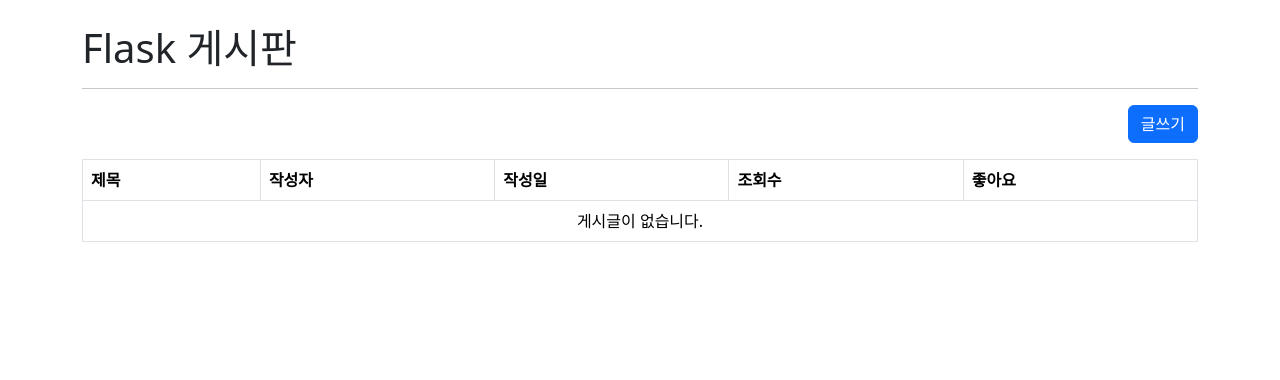
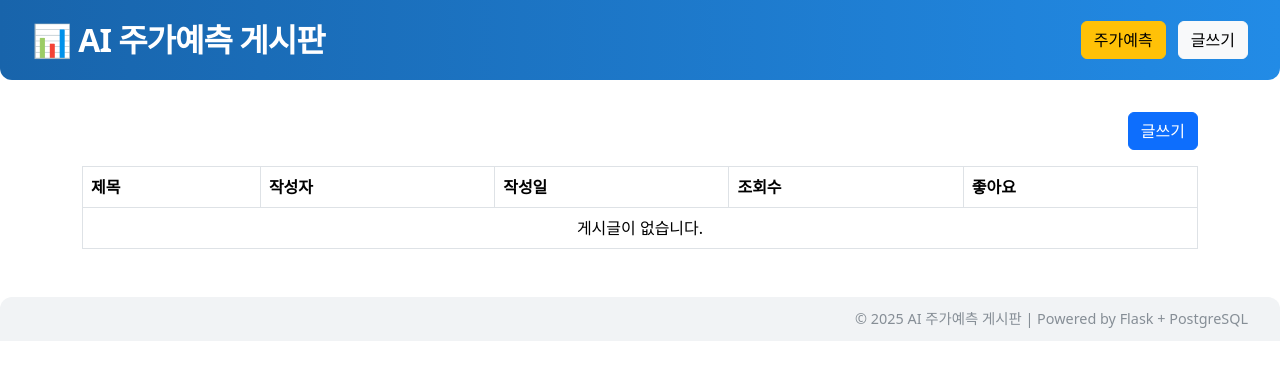
Before and after one commit to heesoo235/skhynix-stock, a Flask app: page / in a window 1280 px wide. Shown: the top 380 px of the page. Run offline with Flask 3, Linux system fonts and the light colour scheme; data that the repository does not hold is empty; some libraries are stand-ins or nearby versions.

Commit message:
git관리

```diff
--- a/app.py
+++ b/app.py
@@ -93,22 +93,6 @@ def view_post(post_id):
 
     return render_template('view.html', post=post, comments=comments, liked=liked)
 
-
-    cursor.execute('SELECT * FROM board.comments WHERE post_id = %s ORDER BY created_at', (post_id,))
-    comments = cursor.fetchall()
-    cursor.close()
-    conn.close()
-
-    user_ip = request.remote_addr
-    conn = get_db_connection()
-    cursor = conn.cursor()
-    cursor.execute('SELECT COUNT(*) FROM board.likes WHERE post_id = %s AND user_ip = %s', (post_id, user_ip))
-    liked = cursor.fetchone()[0] > 0
-    cursor.close()
-    conn.close()
-
-    return render_template('view.html', post=post, comments=comments, liked=liked)
-
 @app.route('/edit/<int:post_id>', methods=['GET'])
 def edit_form(post_id):
     conn = get_db_connection()
@@ -188,5 +172,26 @@ def like_post(post_id):
     flash(message)
     return redirect(url_for('view_post', post_id=post_id))
 
+@app.route('/stock_predict', methods=['GET', 'POST'])
+def stock_predict():
+    prediction = None
+    sentiment = None
+    if request.method == 'POST':
+        # 예시: 게시판 오늘 글을 다 불러와서 감성분석 후 예측
+        conn = get_db_connection()
+        cursor = conn.cursor(cursor_factory=DictCursor)
+        from datetime import date
+        today = date.today()
+        cursor.execute("SELECT content FROM board.posts WHERE created_at::date = %s", (today,))
+        rows = cursor.fetchall()
+        cursor.close()
+        conn.close()
+        combined_text = " ".join([row['content'] for row in rows])
+        # 간단 감성 분석/예측 예시 (여기서 실제 ML 모델 연결 가능)
+        sentiment = "positive" if "좋다" in combined_text else "neutral"
+        prediction = "내일 주가가 상승할 가능성이 높음!" if sentiment == "positive" else "변동성 주의!"
+    return render_template('stock_predict.html', prediction=prediction, sentiment=sentiment)
+
+
 if __name__ == "__main__":
     app.run(debug=True)
--- a/templates/base.html
+++ b/templates/base.html
@@ -2,26 +2,59 @@
 <html lang="ko">
 <head>
     <meta charset="UTF-8">
-    <title>{% block title %}게시판{% endblock %}</title>
-    <link rel="stylesheet"
-      href="https://cdn.jsdelivr.net/npm/bootstrap@5.3.3/dist/css/bootstrap.min.css">
+    <title>{% block title %}AI 주가예측 게시판{% endblock %}</title>
+    <link rel="stylesheet" href="https://cdn.jsdelivr.net/npm/bootstrap@5.3.3/dist/css/bootstrap.min.css">
+    <style>
+        .header-bar {
+            background: linear-gradient(90deg, #1864ab 0%, #228be6 100%);
+            color: #fff;
+            padding: 1rem 2rem;
+            margin-bottom: 2rem;
+            border-radius: 0 0 12px 12px;
+            display: flex;
+            justify-content: space-between;
+            align-items: center;
+        }
+        .footer-bar {
+            background: #f1f3f5;
+            color: #868e96;
+            padding: 0.7rem 2rem;
+            border-radius: 12px 12px 0 0;
+            font-size: 0.9em;
+            margin-top: 3rem;
+            text-align: right;
+        }
+        .board-title {
+            font-size: 2rem;
+            font-weight: bold;
+            letter-spacing: -1px;
+        }
+    </style>
 </head>
 <body>
-    <div class="container mt-4">
-        <h1>
-            <a href="{{ url_for('index') }}" class="text-decoration-none text-dark">Flask 게시판</a>
-        </h1>
-        <hr>
+    <div class="header-bar">
+        <div class="board-title">
+            <a href="{{ url_for('index') }}" class="text-white text-decoration-none">📊 AI 주가예측 게시판</a>
+        </div>
+        <div>
+            <a href="{{ url_for('stock_predict') }}" class="btn btn-warning me-2">주가예측</a>
+            <a href="{{ url_for('create_form') }}" class="btn btn-light">글쓰기</a>
+        </div>
+    </div>
+    <div class="container">
         {% with messages = get_flashed_messages() %}
-          {% if messages %}
-            <div class="alert alert-info">
-              {% for message in messages %}
+        {% if messages %}
+            <div class="alert alert-info mt-3">
+            {% for message in messages %}
                 {{ message }}<br>
-              {% endfor %}
+            {% endfor %}
             </div>
-          {% endif %}
+        {% endif %}
         {% endwith %}
         {% block content %}{% endblock %}
     </div>
+    <div class="footer-bar">
+        &copy; {{ 2025 }} AI 주가예측 게시판 | Powered by Flask + PostgreSQL
+    </div>
 </body>
 </html>
```
Also changed, not shown: templates/stock_predict.html (added, +16 -0 lines), 1 other file.
